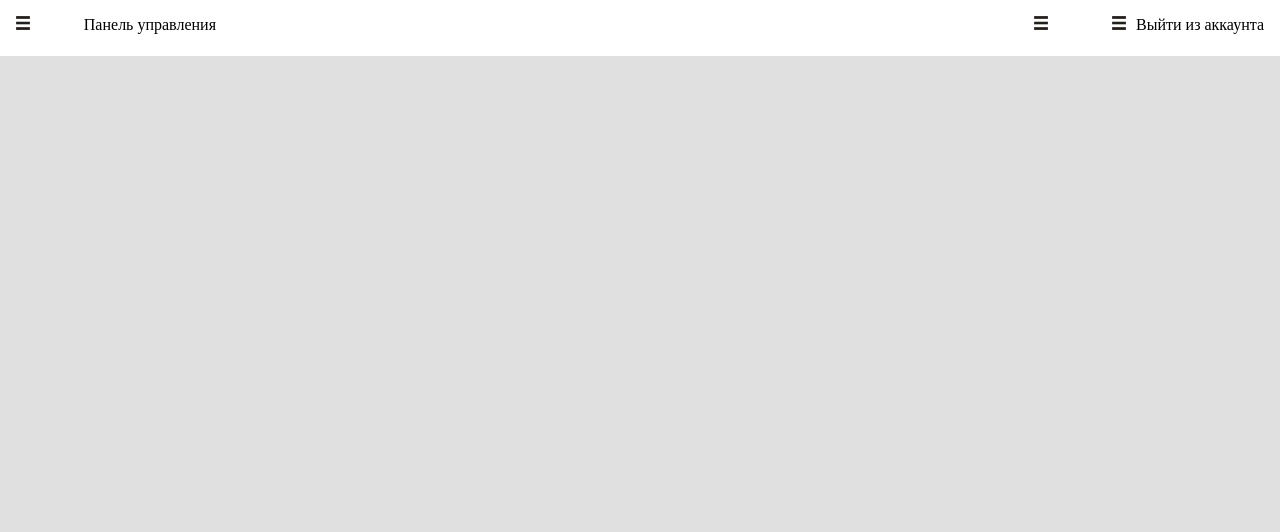
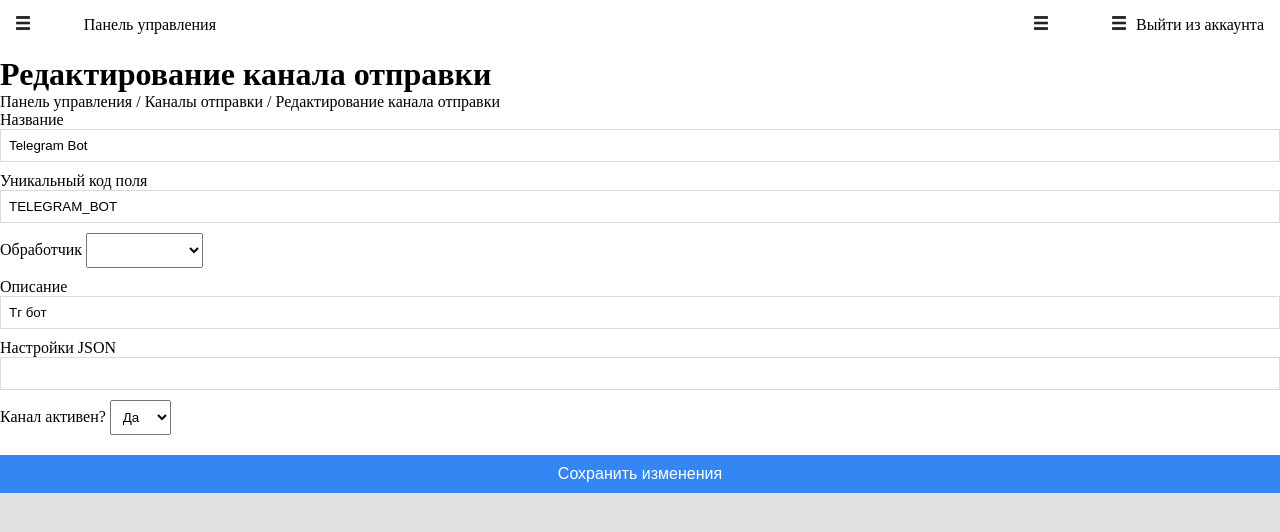
Before and after one commit to BlackTorYT/notifications, a Vue app: page /channels/edit/1 in a window 1280 px wide. Shown: the top 532 px of the page. Built offline with nearby package versions, Linux system fonts and the light colour scheme; the HTML template or start-up script is replaced by a standard one.

Commit message:
edit channels
Возможность редактировать каналы

```diff
--- a/src/App.vue
+++ b/src/App.vue
@@ -20,7 +20,9 @@
       </div>
     </header>
 
-    <router-view :channels="channels" @createChannel="createChannel" @removeChannel="removeChannel" @removeSelectedChannel="removeSelectedChannel"></router-view>
+    <router-view :channels="channels" @updateChannel="updateChannel"
+    @createChannel="createChannel"
+    @removeChannel="removeChannel" @removeSelectedChannel="removeSelectedChannel"></router-view>
   </div>
 </template>
 
@@ -44,6 +46,12 @@ export default {
     },
     removeSelectedChannel(selectedChannelIds) {
       this.channels = this.channels.filter(channel => !selectedChannelIds.includes(channel.id));
+    },
+    updateChannel(updatedChannel) {
+      const index = this.channels.findIndex(channel => channel.id === updatedChannel.id);
+      if (index !== -1) {
+        this.channels.splice(index, 1, updatedChannel);
+      }
     }
   }
 };
--- a/src/components/ChannelForm.vue
+++ b/src/components/ChannelForm.vue
@@ -1,48 +1,63 @@
 <template>
-    <form class="wrapper" @submit.prevent="createChannel" style="background-color: white;">
+  <form class="wrapper" @submit.prevent="handleSubmit" style="background-color: white;">
     <div class="wrapper__head">
-        <h1>Создание канала отправки: </h1>
-        <span>Панель управления / Каналы отправки / Создание канала отправки </span>
+      <h1>{{ isEdit ? 'Редактирование' : 'Создание' }} канала отправки</h1>
+      <span>Панель управления / Каналы отправки / {{ isEdit ? 'Редактирование' : 'Создание' }} канала отправки </span>
     </div>
     <div class="name">
       Название
-        <my-input type="text" class="input" v-model="channel.title"/>
+      <my-input type="text" class="input" v-model="localChannel.title" />
       <span v-if="errors.title" class="error">{{ errors.title }}</span>
     </div>
     <div class="uniqueCode">
       Уникальный код поля
-        <my-input type="text" class="input" v-model="channel.code"/>
+      <my-input type="text" class="input" v-model="localChannel.code" />
       <span v-if="errors.code" class="error">{{ errors.code }}</span>
     </div>
     <div class="mailing">
       Обработчик
-        <select class="input" v-model="channel.mailing">
+      <select class="input" v-model="localChannel.mailing">
         <option value="Telegram Bot">Telegram Bot</option>
         <option value="SMS">SMS</option>
       </select>
     </div>
     <div class="disc">
       Описание
-        <my-input type="text" class="input" v-model="channel.disc"/>
+      <my-input type="text" class="input" v-model="localChannel.disc" />
     </div>
     <div class="json">
       Настройки JSON
-        <my-input type="text" class="input" v-model="channel.json"/>
+      <my-input type="text" class="input" v-model="localChannel.json" />
     </div>
     <div class="active">
       Канал активен?
-        <select class="input" v-model="channel.status">
+      <select class="input" v-model="localChannel.status">
         <option :value="true">Да</option>
         <option :value="false">Нет</option>
       </select>
     </div>
-      <button class="save__btn">Сохранить</button>
+    <button class="save__btn">{{ isEdit ? 'Сохранить изменения' : 'Создать' }}</button>
   </form>
 </template>
 
 <script>
 export default {
   props: {
+    channel: {
+      type: Object,
+      default: () => ({
+        title: '',
+        code: '',
+        mailing: 'Telegram Bot',
+        disc: '',
+        json: '{ "telegram_token":""}',
+        status: true
+      })
+    },
+    isEdit: {
+      type: Boolean,
+      default: false
+    },
     channels: {
       type: Array,
       required: true
@@ -50,14 +65,7 @@
   },
   data() {
     return {
-        channel: {
-          title: '',
-          code: '',
-          mailing: 'Telegram Bot',
-          disc: '',
-          json: '{ "telegram_token":""}',
-          status: true
-        },
+      localChannel: { ...this.channel },
       errors: {
         title: '',
         code: ''
@@ -65,21 +73,14 @@
     };
   },
   methods: {
-      getNextId() {
-        if (this.channels.length === 0) {
-          return 1;
-        }
-        const maxId = Math.max(...this.channels.map(channel => channel.id));
-        return maxId + 1;
-      },
-      createChannel() {
+    handleSubmit() {
       this.clearErrors();
 
-        if (!this.channel.title) {
+      if (!this.localChannel.title) {
         this.errors.title = 'Название обязательно для заполнения';
       }
 
-        if (!this.channel.code) {
+      if (!this.localChannel.code) {
         this.errors.code = 'Уникальный код обязательно для заполнения';
       }
 
@@ -87,10 +88,12 @@
         return;
       }
 
-        const newChannelId = this.getNextId();
-        const newChannel = { ...this.channel, id: newChannelId };
-        this.$emit('create', newChannel);
-        this.resetForm();
+      if (this.isEdit) {
+        this.$emit('update', this.localChannel);
+      } else {
+        this.$emit('create', { ...this.localChannel, id: this.getNextId() });
+      }
+      this.$router.push('/channels');
     },
     clearErrors() {
       this.errors = {
@@ -98,15 +101,12 @@
         code: ''
       };
     },
-      resetForm() {
-        this.channel = {
-          title: '',
-          code: '',
-          mailing: 'Telegram Bot',
-          disc: '',
-          json: '{ "telegram_token":""}',
-          status: true
-        };
+    getNextId() {
+      if (this.channels.length === 0) {
+        return 1;
+      }
+      const maxId = Math.max(...this.channels.map(channel => channel.id));
+      return maxId + 1;
     }
   }
 };
--- a/src/components/ChannelItem.vue
+++ b/src/components/ChannelItem.vue
@@ -9,7 +9,9 @@
             <td>{{ channel.disc }}</td>
             <td>{{ statusText }}</td>
             <td>
-              <div>Изменить</div>
+              <router-link :to="'/channels/edit/' + channel.id">
+                <button>Изменить</button>
+              </router-link>
               <div class="channel__delete" @click="$emit('remove', channel)"><my-button><img src="../assets/trash.png" alt="">Удалить</my-button></div>
             </td>
           </tr>
--- a/src/components/ChannelList.vue
+++ b/src/components/ChannelList.vue
@@ -2,6 +2,9 @@
     <div class="wrapper__channels">
       <h1>Каналы отправки уведомлений</h1>
       <button @click="removeSelectedChannels">Удалить</button>
+      <router-link to="/channels/create">
+      <button>Создать канал</button>
+      </router-link>
       <table>
         <thead>
           <tr>
--- /dev/null
+++ b/src/pages/ChannelEditPage.vue
@@ -0,0 +1,40 @@
+<template>
+  <div>
+    <channel-form :channel="channel" @update="handleUpdateChannel" :channels="channels" :isEdit="true" />
+  </div>
+</template>
+
+<script>
+import ChannelForm from "@/components/ChannelForm.vue";
+
+export default {
+  components: {
+    ChannelForm
+  },
+  props: {
+    id: {
+      type: Number,
+      required: true
+    },
+    channels: {
+      type: Array,
+      required: true
+    }
+  },
+  computed: {
+    channel() {
+      return this.channels.find(channel => channel.id === parseInt(this.id));
+    }
+  },
+  methods: {
+    handleUpdateChannel(updatedChannel) {
+      this.$emit('updateChannel', updatedChannel);
+      this.$router.push('/channels');
+    }
+  }
+};
+</script>
+
+<style scoped>
+/* добавьте стили, если нужно */
+</style>
--- a/src/pages/ChannelFormPage.vue
+++ b/src/pages/ChannelFormPage.vue
@@ -1,6 +1,6 @@
 <template>
   <div>
-    <channel-form :channels="channels" @create="handleCreateChannel" />
+    <channel-form :channels="channels" @create="handleCreateChannel"/>
   </div>
 </template>
 
--- a/src/pages/ChannelPage.vue
+++ b/src/pages/ChannelPage.vue
@@ -1,8 +1,5 @@
 <template>
   <div>
-    <router-link to="/channels/create">
-      <button>Создать канал</button>
-    </router-link>
     <channel-list :channels="channels" @remove="removeChannel" @removeSelected="removeSelectedChannel" />
   </div>
 </template>
--- a/src/router/router.js
+++ b/src/router/router.js
@@ -2,6 +2,7 @@ import { createRouter, createWebHistory } from 'vue-router';
 import MainPage from '@/pages/MainPage.vue';
 import ChannelPage from '@/pages/ChannelPage.vue';
 import ChannelFormPage from '@/pages/ChannelFormPage.vue';
+import ChannelEditPage from '@/pages/ChannelEditPage.vue'; // новая страница для редактирования
 
 const routes = [
   {
@@ -16,6 +17,11 @@ const routes = [
     path: '/channels/create',
     component: ChannelFormPage,
     props: true
+  },
+  {
+    path: '/channels/edit/:id',
+    component: ChannelEditPage,
+    props: true
   }
 ];
 
```
Lines whose indentation alone changed are shown as unchanged.
